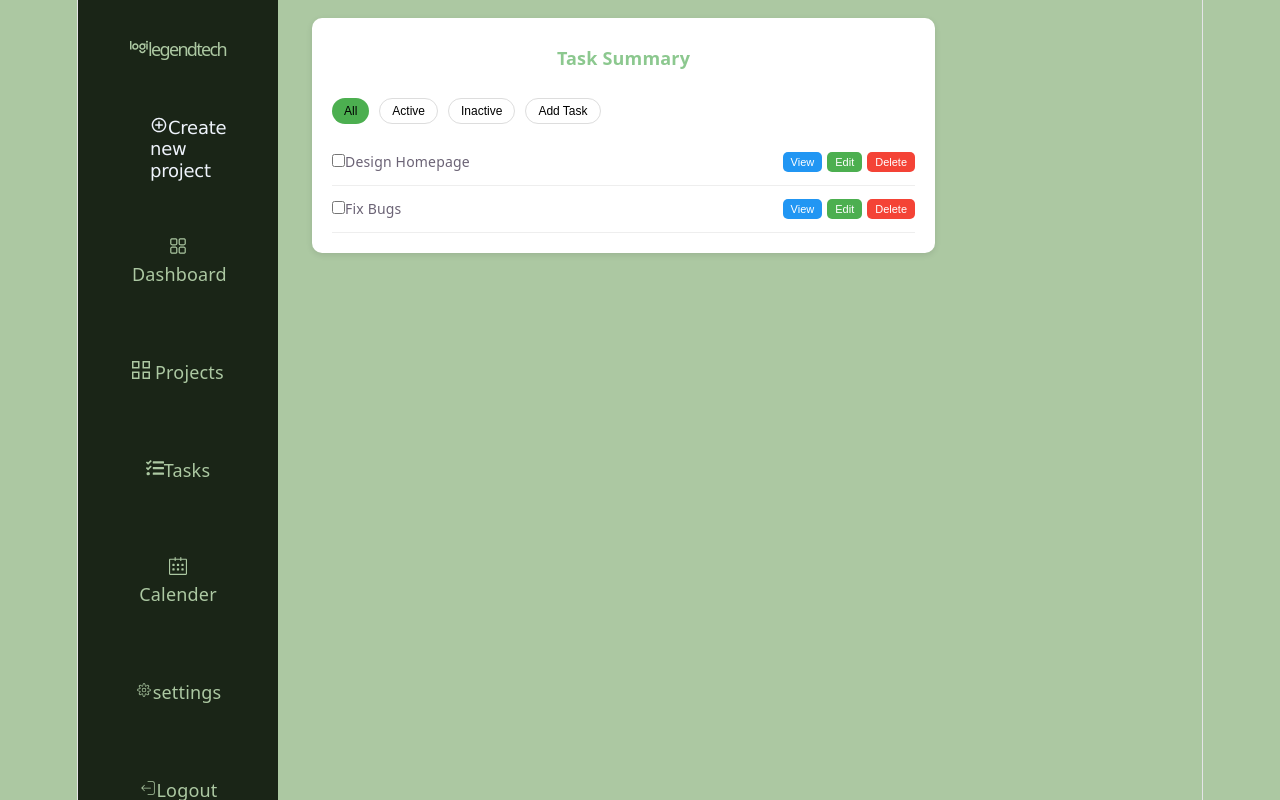
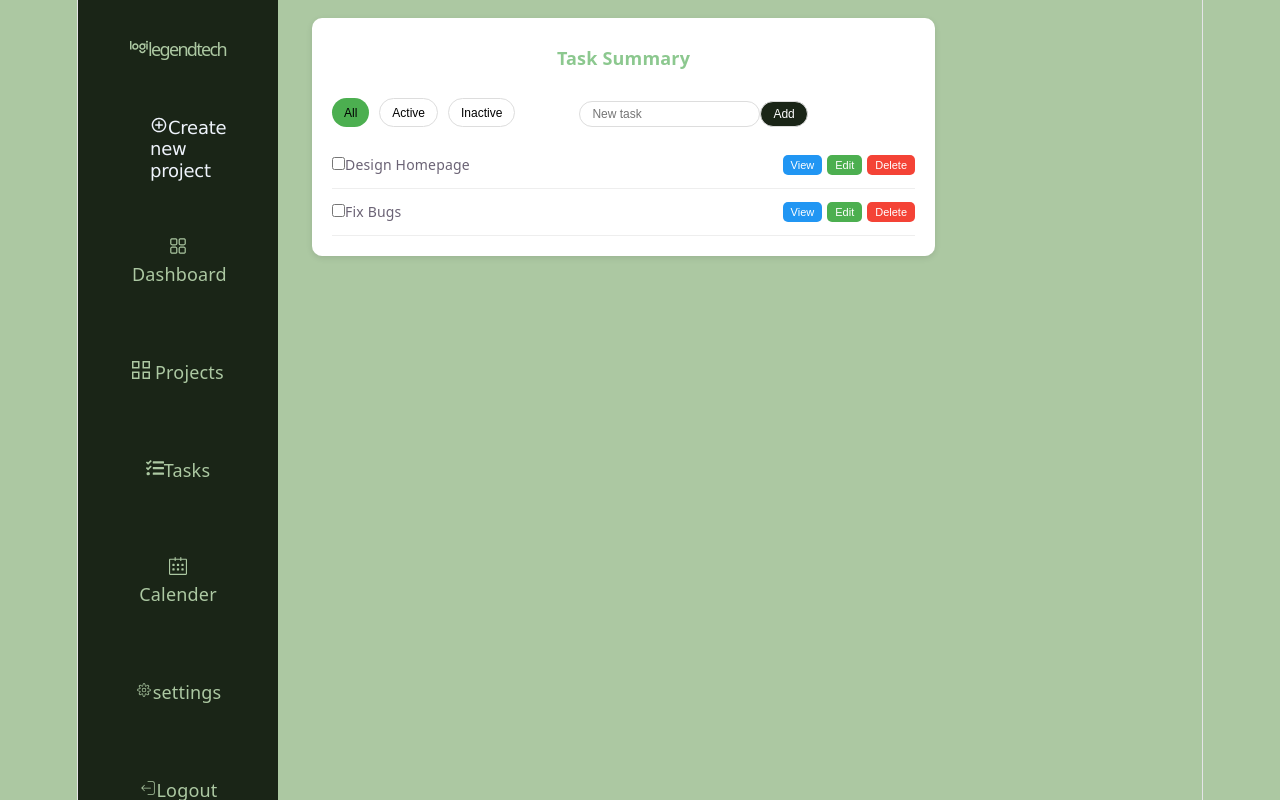
Before and after one commit to lanrelegend-tech/legends-dashboard, a React (Vite) app: page /TaskPage in a window 1280 px wide. Built offline with nearby package versions, Linux system fonts and the light colour scheme.

Commit message:
added filter functionality to TaskSummary component, allowing users to view all tasks, only active tasks, or only inactive tasks. Updated the UI to include filter buttons and implemented the logic to filter tasks based on their completion status.

```diff
--- a/src/components/TaskSumarry.jsx
+++ b/src/components/TaskSumarry.jsx
@@ -1,41 +1,109 @@
-import React from 'react'
+import React, { useState } from 'react';
 
-function TaskSumarry() {
+function TaskSummary() {
+  // State to hold all tasks
+
+  const [tasks, setTasks] = useState([
+    { id: 1, name: 'Design Homepage', completed: false },
+    { id: 2, name: 'Fix Bugs', completed: false },
+  ]);
+
+  const [newTask, setNewTask] = useState('');
+  const [filter, setFilter] = useState('all');
+   "all", "active", "inactive"
+
+
+  const handleAddTask = () => {
+    if (newTask.trim() === '') return;
+
+    const nextTask = {
+      id: Date.now(),
+      name: newTask,
+      completed: false,
+    };
+
+    setTasks([...tasks, nextTask]);
+    setNewTask('');
+  };
+
+  const handleChange = (id, value) => {
+    setTasks(tasks.map(t => t.id === id ? {...t, name: value} : t));
+  };
+
+  const handleKeyDown = (e, id) => {
+    if (e.key === 'Enter') {
+      setTasks(tasks.map(t => t.id === id ? {...t, isediting: false} : t));
+    }
+  };
+
+  const getFilteredTasks = () => {
+    return tasks.filter(task => {
+      if (filter === "active") return task.completed;
+      if (filter === "inactive") return !task.completed;
+      return true; // "all"
+    });
+  };
+
   return (
     <div className="task-card">
       <h3>Task Summary</h3>
 
-
+      {/* Filters */}
       <div className="filters">
-        <button className="filter-btn active" style={{color:'black'}}>All</button>
-        <button className="filter-btn" style={{color:'black'}}>Active</button>
-        <button className="filter-btn" style={{color:'black'}}>Inactive</button>
-        <button className="filter-btn" style={{color:'black'}}>Add Task</button>
+        <button className="filter-btn active" style={{color:'black'}} onClick={() => setFilter('all')}>All</button>
+        <button className="filter-btn" style={{color:'black'}} onClick={() => setFilter('active')}>Active</button>
+        <button className="filter-btn" style={{color:'black'}} onClick={() => setFilter('inactive')}>Inactive</button>
+        <div style={{ marginLeft: '3rem' }}>
+        <input
+          type="text"
+          placeholder="New task"
+          value={newTask}
+          className='filter-btn'
+          style={{color:"black"}}
+          onChange={(e) => setNewTask(e.target.value)}
+        />
+        <button onClick={handleAddTask} className='filter-btn' style={{color:"white",backgroundColor:"#1A2517" }}>Add</button>
+      </div>
       </div>
 
 
-      <div className="task-row">
-        <span><input type='checkbox'></input>Design Homepage</span>
-        <div className="actions">
-          <button className="btn view">View</button>
-          <button className="btn edit">Edit</button>
-          <button className="btn delete">Delete</button>
+
+      {/* Tasks list */}
+      {tasks.map((task) => (
+        <div className="task-row" key={task.id}>
+          <span>
+            <input
+              type="checkbox"
+              checked={task.completed}
+              onChange={() => {
+                setTasks(tasks.map(t => t.id === task.id ? {...t, completed: !t.completed} : t));
+              }}
+            />
+            {task.isediting ? (
+              <input
+                type="text"
+                value={task.name}
+                style={{background:'none',border:'none',color:'black',outline:'none'}}
+                onChange={(e) => handleChange(task.id, e.target.value)}
+                onKeyDown={(e) =>handleKeyDown(e,task.id)}
+                autoFocus
+              />
+            ) :(
+            task.name)}
+          </span>
+          <div className="actions">
+            <button className="btn view">View</button>
+            <button className="btn edit" onClick={() => {
+              setTasks(tasks.map(t => t.id === task.id ? {...t, isediting: true} : t));
+            }}>Edit</button>
+            <button className="btn delete" onClick={() => {
+              setTasks(tasks.filter(t => t.id !== task.id));
+            }}>Delete</button>
+          </div>
         </div>
-      </div>
-
-      <div className="task-row">
-        <span><input type='checkbox'></input>Fix Bugs</span>
-        <div className="actions">
-          <button className="btn view">View</button>
-          <button className="btn edit">Edit</button>
-          <button className="btn delete">Delete</button>
-        </div>
-      </div>
+      ))}
     </div>
-  )
+  );
 }
 
-
-
-
-export default TaskSumarry;
+export default TaskSummary;
```
